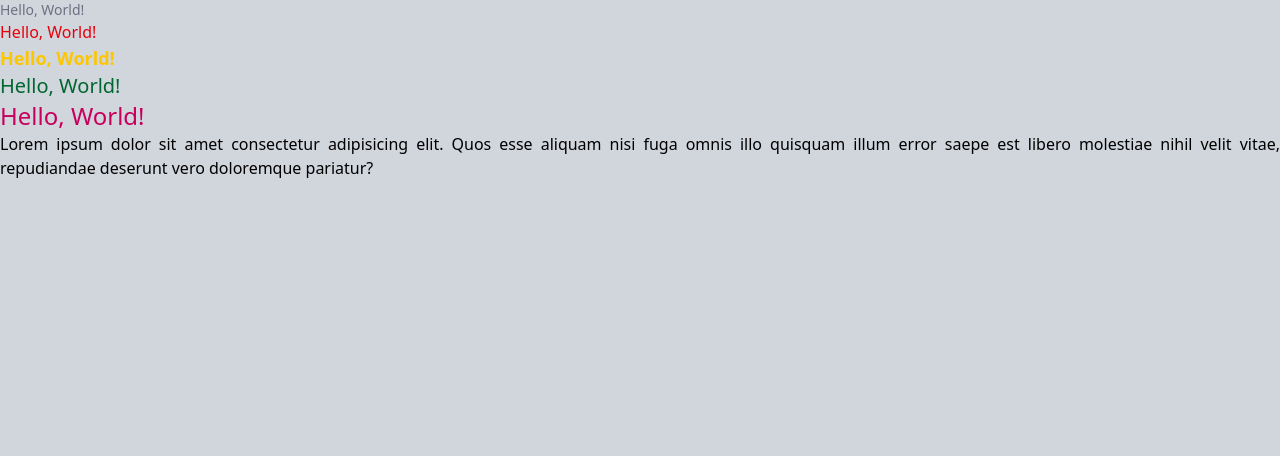
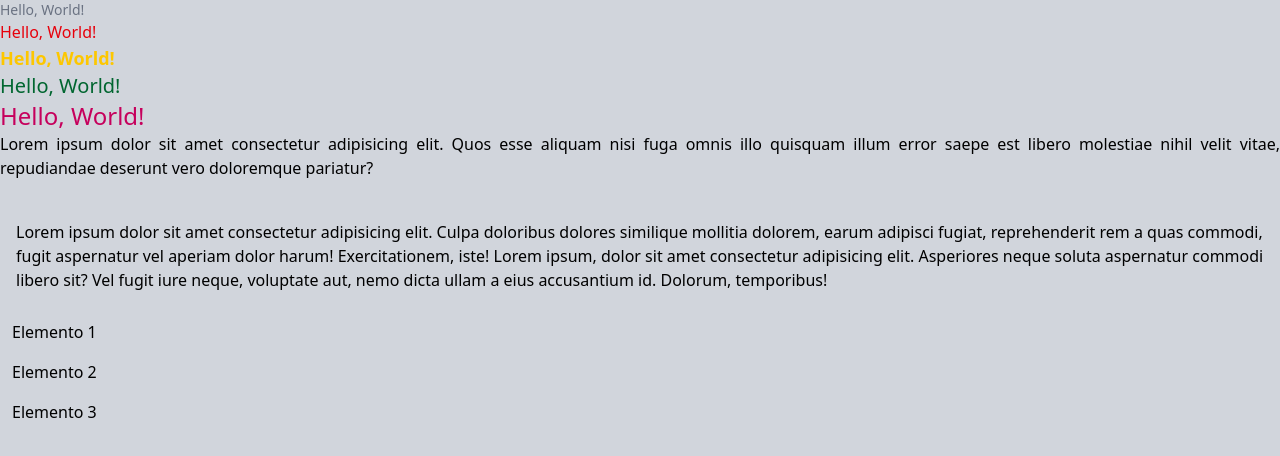
Before and after one commit to luizgbritoe/tailwind-css, a website: page index.html in a window 1280 px wide. Drawn offline with Linux system fonts and the light colour scheme.

Commit message:
aula sobre espaçamentos em tailwind

```diff
--- a/index.html
+++ b/index.html
@@ -12,6 +12,15 @@
     <h1 class="text-lg text-yellow-400 font-black">Hello, World!</h1>
     <h1 class="text-xl text-green-800">Hello, World!</h1>
     <h1 class="text-2xl text-pink-700">Hello, World!</h1>
+
     <p class="text-justify">Lorem ipsum dolor sit amet consectetur adipisicing elit. Quos esse aliquam nisi fuga omnis illo quisquam illum error saepe est libero molestiae nihil velit vitae, repudiandae deserunt vero doloremque pariatur?</p>
+    <br>
+    <p class="p-4">Lorem ipsum dolor sit amet consectetur adipisicing elit. Culpa doloribus dolores similique mollitia dolorem, earum adipisci fugiat, reprehenderit rem a quas commodi, fugit aspernatur vel aperiam dolor harum! Exercitationem, iste! Lorem ipsum, dolor sit amet consectetur adipisicing elit. Asperiores neque soluta aspernatur commodi libero sit? Vel fugit iure neque, voluptate aut, nemo dicta ullam a eius accusantium id. Dolorum, temporibus!</p>
+
+    <div class="m-3 space-y-4">
+        <div>Elemento 1</div>
+        <div>Elemento 2</div>
+        <div>Elemento 3</div>
+    </div>
 </body>
 </html>
```
Also changed, not shown: src/output.css.
